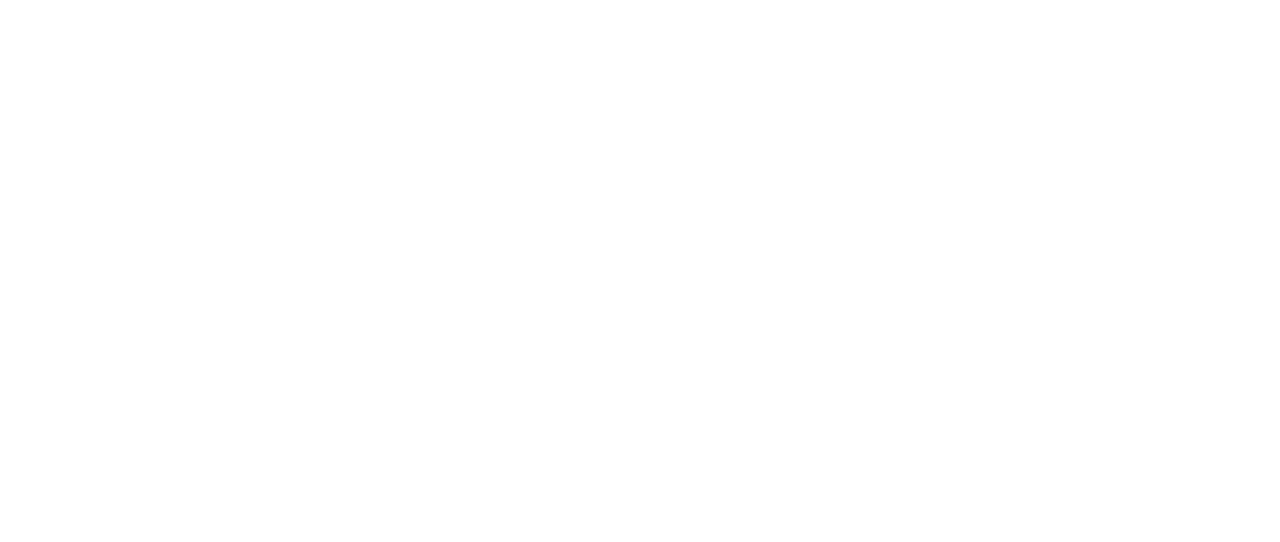
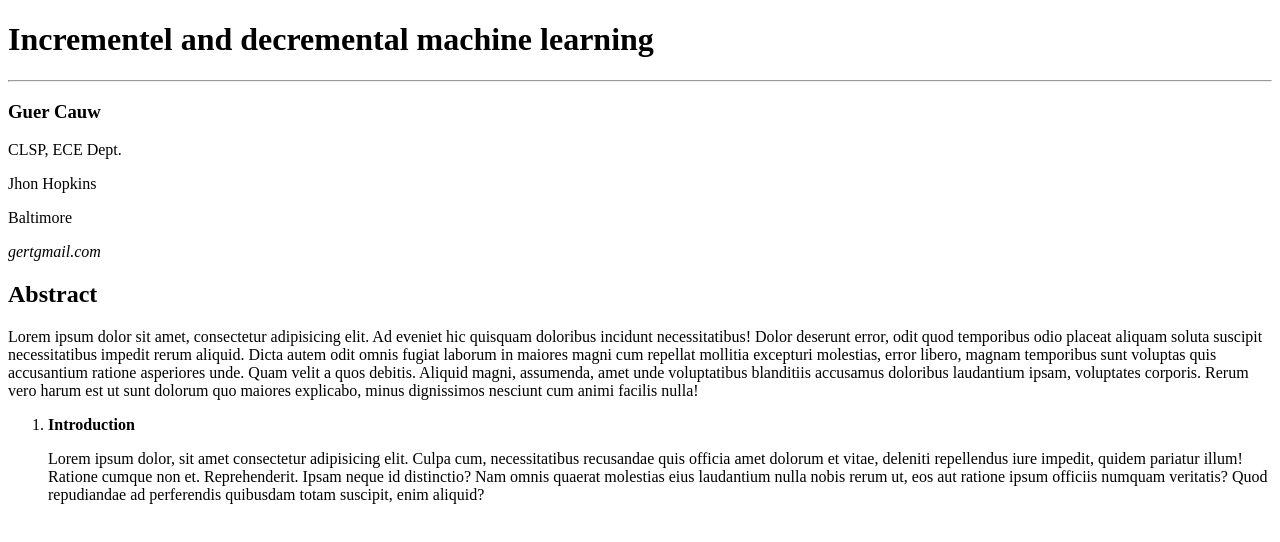
Before and after one commit to DanieleBool/progetto-scientifico, a plain HTML site: page index.html in a window 1280 px wide. Drawn offline with Linux system fonts and the light colour scheme.

Commit message:
Parte del main

```diff
--- a/index.html
+++ b/index.html
@@ -9,12 +9,35 @@
 <body>
     <!-- inizio header -->
     <header>
+        <h1>Incrementel and decremental machine learning</h1>
+        <hr>
+        <section>
+            <h3>Guer Cauw</h3>
+            <p>CLSP, ECE Dept.</p>
+            <p>Jhon Hopkins</p>
+            <p>Baltimore</p>
+            <p><em>gertgmail.com</em></p>
 
+        </section>
     </header>
     <!-- fine header -->
     <!-- nizio main -->
     <main>
+        <section>
+            <h2>Abstract</h2>
+            <p>Lorem ipsum dolor sit amet, consectetur adipisicing elit. Ad eveniet hic quisquam doloribus incidunt necessitatibus! Dolor deserunt error, odit quod temporibus odio placeat aliquam soluta suscipit necessitatibus impedit rerum aliquid.
+            Dicta autem odit omnis fugiat laborum in maiores magni cum repellat mollitia excepturi molestias, error libero, magnam temporibus sunt voluptas quis accusantium ratione asperiores unde. Quam velit a quos debitis.
+            Aliquid magni, assumenda, amet unde voluptatibus blanditiis accusamus doloribus laudantium ipsam, voluptates corporis. Rerum vero harum est ut sunt dolorum quo maiores explicabo, minus dignissimos nesciunt cum animi facilis nulla!</p>
+            <!-- inizio lista ordinata -->
+            <ol>
+                <li><strong>Introduction</strong>
+                <p>Lorem ipsum dolor, sit amet consectetur adipisicing elit. Culpa cum, necessitatibus recusandae quis officia amet dolorum et vitae, deleniti repellendus iure impedit, quidem pariatur illum! Ratione cumque non et. Reprehenderit.
+                Ipsam neque id distinctio? Nam omnis quaerat molestias eius laudantium nulla nobis rerum ut, eos aut ratione ipsum officiis numquam veritatis? Quod repudiandae ad perferendis quibusdam totam suscipit, enim aliquid?</p>
 
+                </li>
+            </ol>
+
+        </section>
     </main>
     <!-- fine main -->
     <!-- inizio footer -->
```
